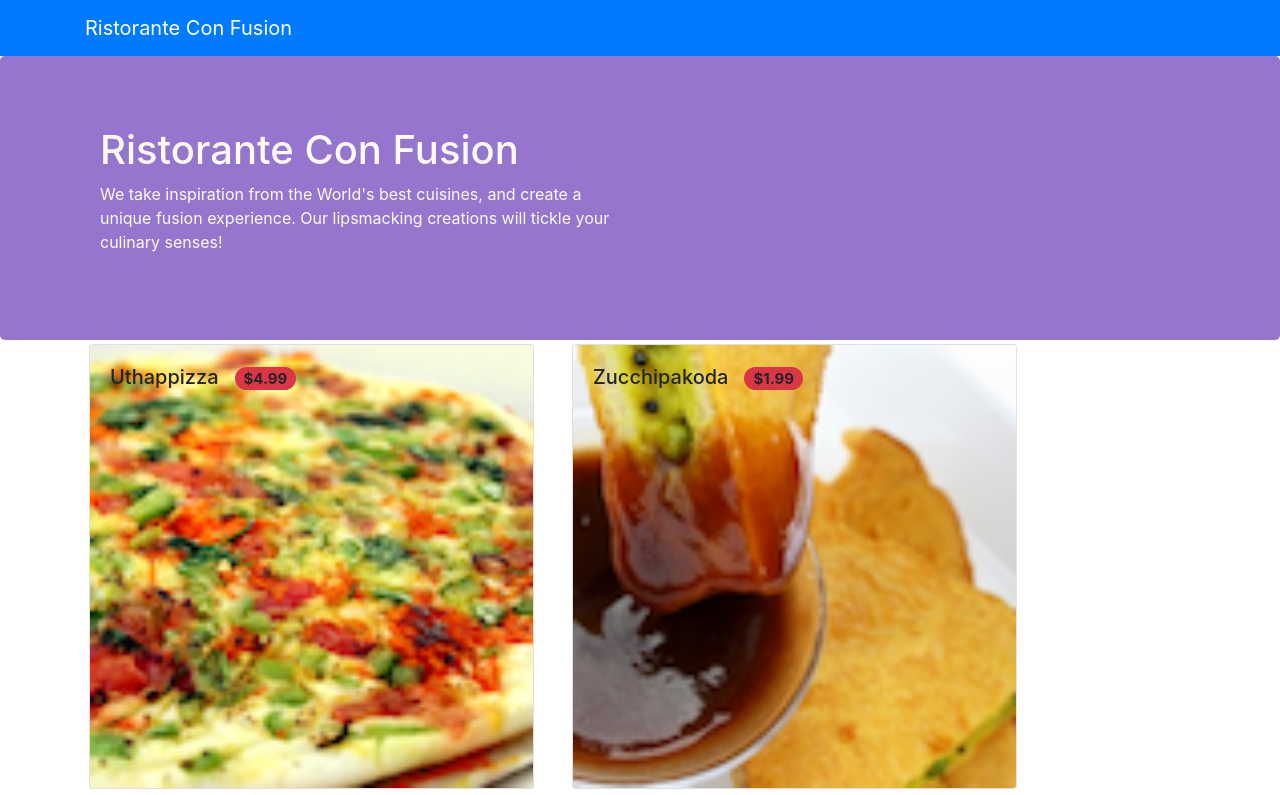
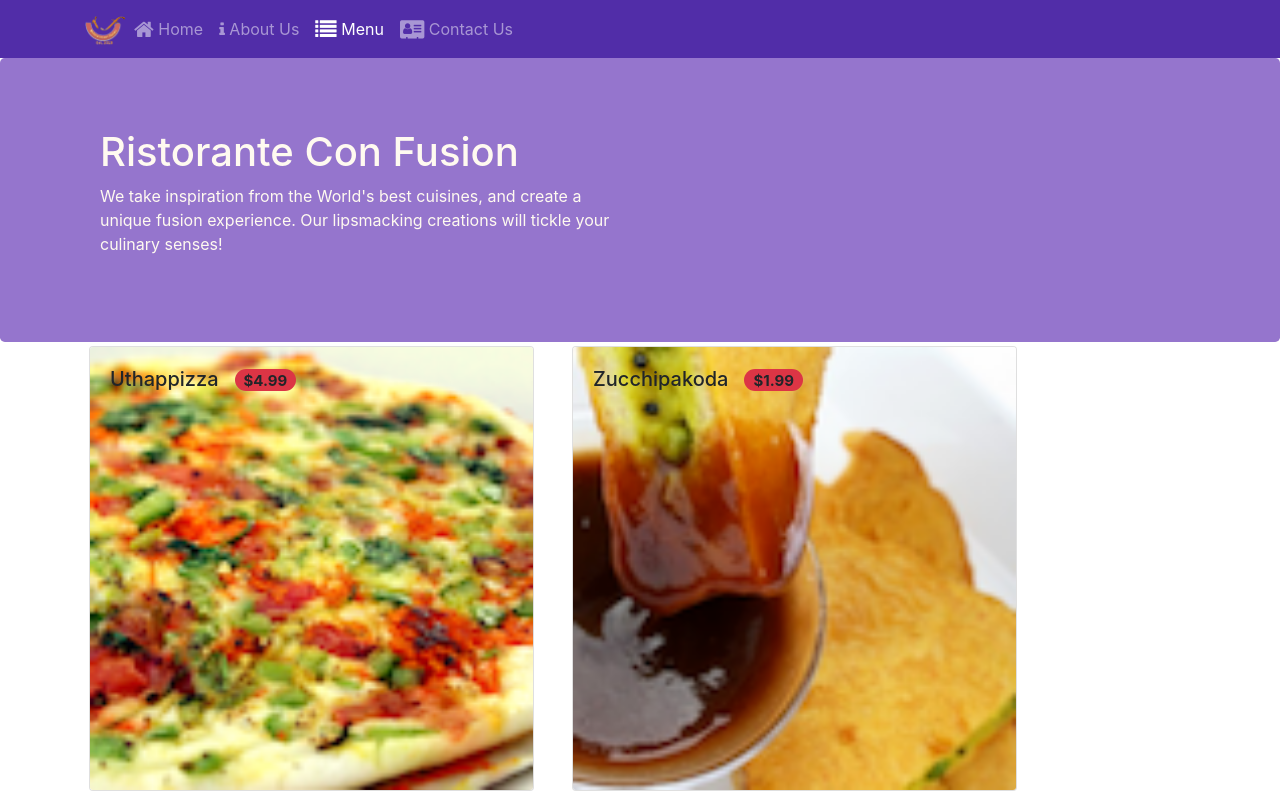
Before and after one commit to Navojith/React-Project-Coursera, a React (Create React App) app: page /menu in a window 1280 px wide. Shown: the top 795 px of the page. Built offline with nearby package versions, Linux system fonts and the light colour scheme.

Commit message:
Navbar collapse

```diff
--- a/src/components/HeaderComponent.js
+++ b/src/components/HeaderComponent.js
@@ -2,12 +2,56 @@ import React, { Component } from 'react';
 import { Navbar, NavbarBrand, Nav, NavbarToggler, Collapse, NavItem, Jumbotron } from 'reactstrap';
 import { NavLink } from 'react-router-dom';
 class Header extends Component {
+
+    constructor(props) {
+        super(props);
+
+        this.state = {
+            isNavOpen: false
+        };
+
+        this.toggleNav = this.toggleNav.bind(this);
+    }
+
+    toggleNav() {
+        this.setState({
+            isNavOpen: !this.state.isNavOpen
+        });
+    }
+
     render() {
         return(
             <React.Fragment>
-                <Navbar dark color="primary">
+                <Navbar dark expand='md'>
                     <div className="container">
-                        <NavbarBrand href="/">Ristorante Con Fusion</NavbarBrand>
+                        <NavbarToggler onClick={this.toggleNav} />
+                        <NavbarBrand className="mr-auto" href="/">
+                            <img src='assets/images/logo.png' height="30" width='41' alt="logo" />
+                        </NavbarBrand>
+                        <Collapse isOpen={this.state.isNavOpen} navbar>
+                            <Nav navbar>
+                                <NavItem>
+                                    <NavLink className='nav-link' to="/home">
+                                        <span className='fa fa-home fa-lg'></span> Home
+                                    </NavLink>
+                                </NavItem>
+                                <NavItem>
+                                    <NavLink className='nav-link' to="/aboutus">
+                                        <span className='fa fa-home fa-info'></span> About Us
+                                    </NavLink>
+                                </NavItem>
+                                <NavItem>
+                                    <NavLink className='nav-link' to="/menu">
+                                        <span className='fa fa-list fa-lg'></span> Menu
+                                    </NavLink>
+                                </NavItem>
+                                <NavItem>
+                                    <NavLink className='nav-link' to="/contactus">
+                                        <span className='fa fa-address-card fa-lg'></span> Contact Us
+                                    </NavLink>
+                                </NavItem>
+                            </Nav>
+                        </Collapse>
                     </div>
                 </Navbar>
                 <Jumbotron>
```
